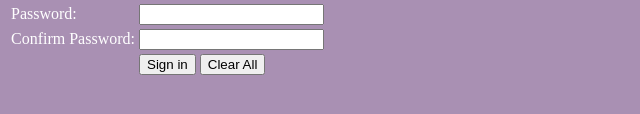
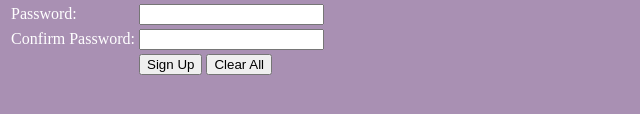
Before and after one commit to jigyasha11/website_jigu, a plain HTML site: page reg_val.html in a window 1280 px wide. Shown: the part 154-268 px from the top of the page, 0-640 px from the left. Drawn offline with Linux system fonts and the light colour scheme.

Commit message:
reg from

```diff
--- a/reg_val.html
+++ b/reg_val.html
@@ -61,7 +61,7 @@
 	 	</tr>
 	 	<tr>
 	 	 	<td></td>
-	 		<td><input type="submit" value="Sign in">
+	 		<td><input type="submit" value="Sign Up">
 			<input type="reset" value="Clear All"></td>
 	 	</tr>
     </table>
@@ -69,9 +69,9 @@
 	 <script type="text/javascript">
 	 	function validatef()
 		{
-            var fname= document.getElementById("fname").value;
-            var lname= document.getElementById("lname").value;
-            var email= document.getElementById("email").value;
+           		var fname= document.getElementById("fname").value;
+            		var lname= document.getElementById("lname").value;
+            		var email= document.getElementById("email").value;
 			var uname= document.getElementById("username").value;
 			var passwd= document.getElementById("password").value;
             var cpasswd= document.getElementById("cpassword").value;
```
